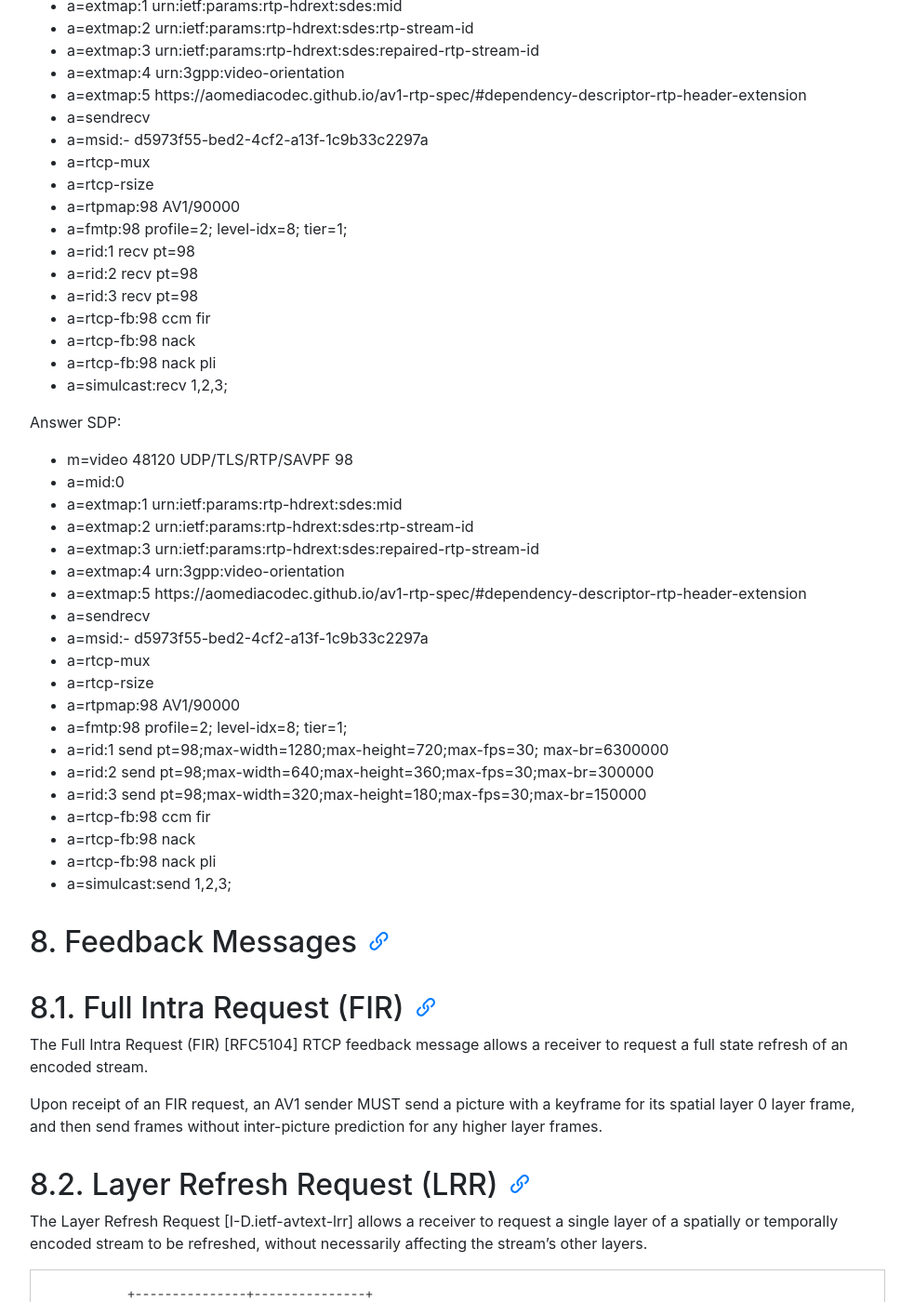
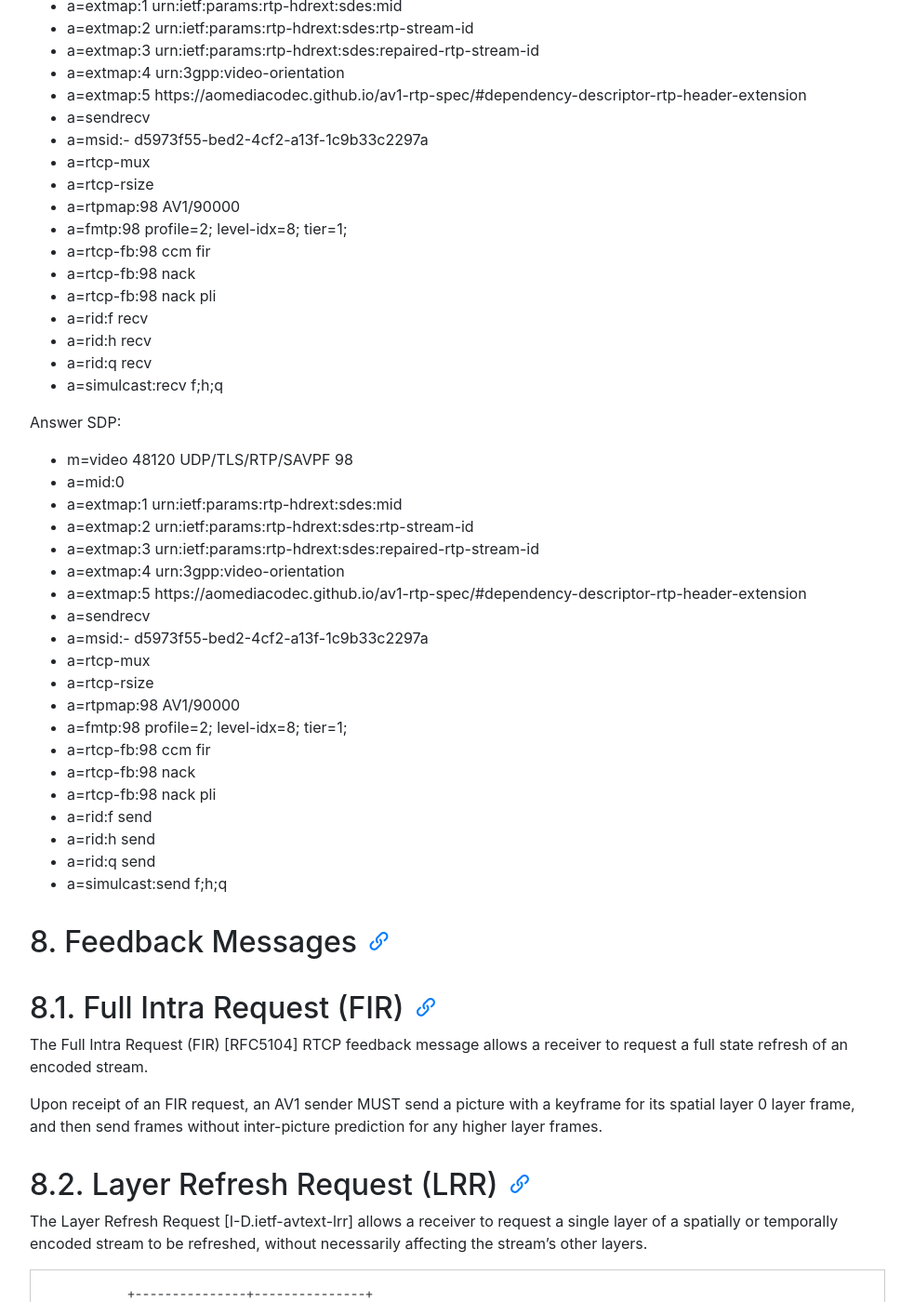
Before and after one commit to AOMediaCodec/av1-rtp-spec, a Jekyll site: the page built from index.md, in a window 1280 px wide and 1400 px high, scrolled down 10705 px. Shown: the whole window at 93% size, without its empty margins (53-1036 px from the left). Built offline with Jekyll 4.4.1, drawn with Linux system fonts in a browser that asks for light colours; nearby versions of some CDN libraries.

Commit message:
Edit rid and simulcast lines

```diff
--- a/av1-rtp-spec.md
+++ b/av1-rtp-spec.md
@@ -469,13 +469,13 @@ Offer SDP:
 *   a=rtcp-rsize
 *   a=rtpmap:98 AV1/90000
 *   a=fmtp:98 profile=2; level-idx=8; tier=1;
-*   a=rid:1 recv pt=98
-*   a=rid:2 recv pt=98
-*   a=rid:3 recv pt=98
 *   a=rtcp-fb:98 ccm fir
 *   a=rtcp-fb:98 nack
 *   a=rtcp-fb:98 nack pli
-*   a=simulcast:recv 1,2,3;
+*   a=rid:f recv
+*   a=rid:h recv
+*   a=rid:q recv
+*   a=simulcast:recv f;h;q
 
 Answer SDP:
 *   m=video 48120 UDP/TLS/RTP/SAVPF 98
@@ -491,13 +491,13 @@ Answer SDP:
 *   a=rtcp-rsize
 *   a=rtpmap:98 AV1/90000
 *   a=fmtp:98 profile=2; level-idx=8; tier=1;
-*   a=rid:1 send pt=98;max-width=1280;max-height=720;max-fps=30; max-br=6300000
-*   a=rid:2 send pt=98;max-width=640;max-height=360;max-fps=30;max-br=300000
-*   a=rid:3 send pt=98;max-width=320;max-height=180;max-fps=30;max-br=150000
 *   a=rtcp-fb:98 ccm fir
 *   a=rtcp-fb:98 nack
 *   a=rtcp-fb:98 nack pli
-*   a=simulcast:send 1,2,3;
+*   a=rid:f send
+*   a=rid:h send
+*   a=rid:q send
+*   a=simulcast:send f;h;q
 
 ## 8. Feedback Messages
 
```
